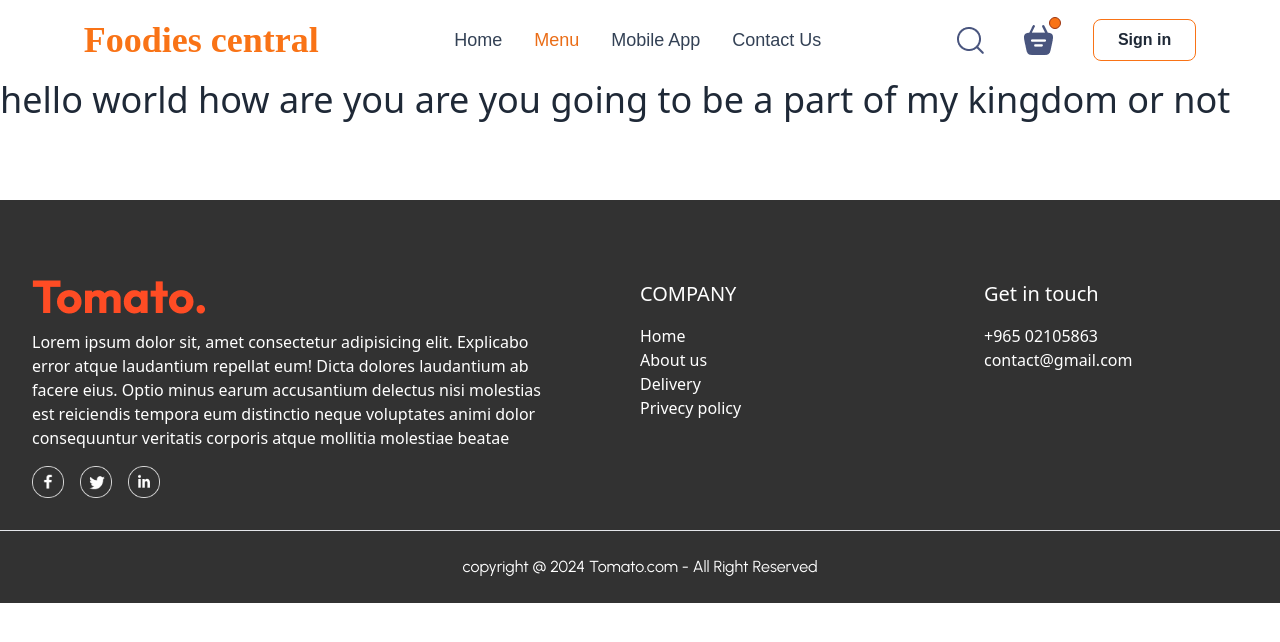
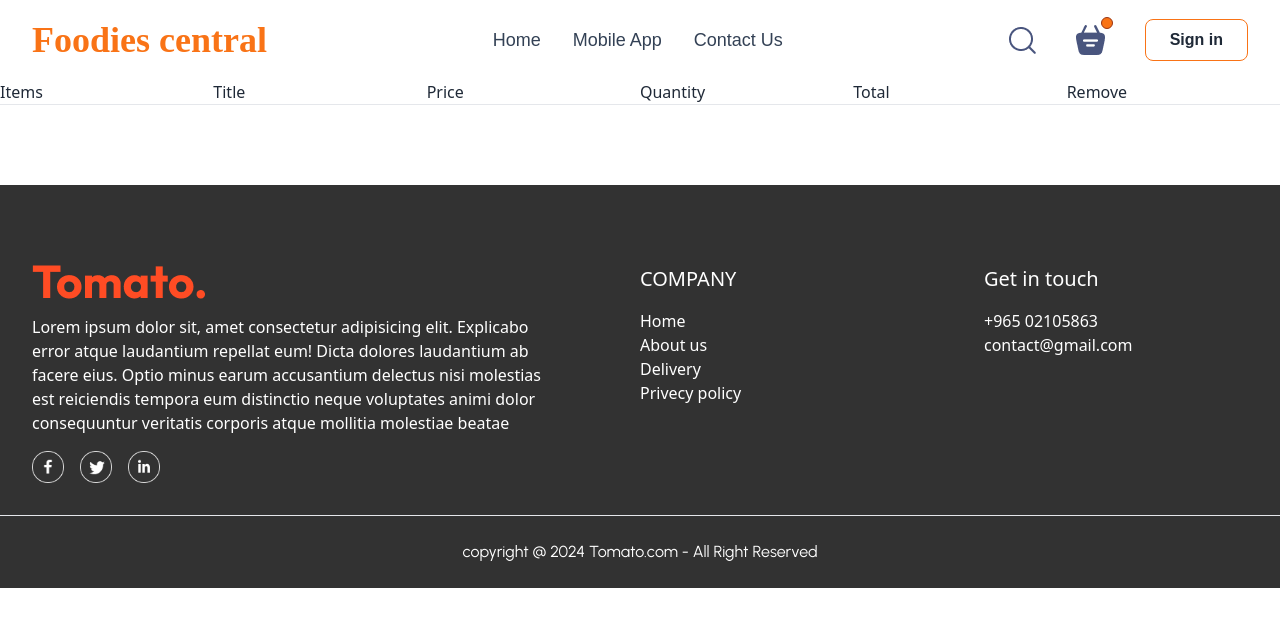
Before and after one commit to marufsiyam91/food-delivery, a React (Vite) app: page /cart in a window 1280 px wide. Shown: the top 642 px of the page. Built offline with nearby package versions, Linux system fonts and the light colour scheme; a web font is replaced by a local one.

Commit message:
cart page item detail shown

```diff
--- a/src/Components/ExploreMenu.jsx
+++ b/src/Components/ExploreMenu.jsx
@@ -1,6 +1,5 @@
-import { useContext } from "react";
+
 import { menu_list } from "../assets/assets";
-import { FoodieContext } from "../Contexts/FoodieContext";
 
 const ExploreMenu = ({ category, setCategory }) => {
   return (
--- a/src/Layout/Navbar.jsx
+++ b/src/Layout/Navbar.jsx
@@ -8,7 +8,7 @@ const Navbar = () => {
   const [showPopup, setShowPopup] = useState(false)
 
   return (
-    <nav className="flex h-20 items-center justify-between lg:justify-around max-w-screen-4xl mx-auto px-8 lg:px-4">
+    <nav className="flex h-20 items-center justify-between max-w-screen-4xl mx-auto px-8 ">
       {
         showPopup &&
         <LoginPopup setShowPopup={setShowPopup}/>
@@ -24,10 +24,6 @@ const Navbar = () => {
               <NavLink to={"/"}>Home</NavLink>
             </li>
             <li className="font-primary text-md 2xl:text-lg font-medium text-slate-700 cursor-pointer">
-              {" "}
-              <NavLink to={"/cart"}>Menu</NavLink>
-            </li>
-            <li className="font-primary text-md 2xl:text-lg font-medium text-slate-700 cursor-pointer">
               <NavLink to={"/place_order"}>Mobile App</NavLink>
             </li>
             <li className="font-primary text-md 2xl:text-lg font-medium text-slate-700 cursor-pointer">
@@ -38,7 +34,7 @@ const Navbar = () => {
         <div className="flex items-center gap-6 lg:gap-10">
           <img src={assets.search_icon} alt="" />
           <div className="relative">
-            <img src={assets.basket_icon} alt="" />
+            <NavLink to={'/cart'}><img src={assets.basket_icon} alt="" /></NavLink>
             <div className="absolute w-3 h-3 rounded-full bg-orange-500 border border-orange-800 top-[-8px] right-[-8px]"></div>
           </div>
           <button onClick={() => setShowPopup(prevState => !prevState)} className="border hover:bg-orange-50 transition duration-300 border-orange-500 py-2 px-6 rounded-lg font-primary font-semibold">
--- a/src/Pages/Cart.jsx
+++ b/src/Pages/Cart.jsx
@@ -1,9 +1,42 @@
+import { useContext } from "react"
+import { FoodieContext } from "../Contexts/FoodieContext"
 
 
 const Cart = () => {
+
+  const {state: {cartItems, food_list}, dispatch} = useContext(FoodieContext)
+
+
+
   return (
-    <div>
-      <h2 className="text-4xl">hello world how are you are you going to be a part of my kingdom or not</h2>
+    <div className="max-w-screen-4xl mx-auto">
+      <div className="grid grid-cols-6 w-full col-span-1 col-span-1.5 col-span-1 col-span-1 col-span-1 col-span-0.5">
+        <p>Items</p>
+        <p>Title</p>
+        <p>Price</p>
+        <p>Quantity</p>
+        <p>Total</p>
+        <p>Remove</p>
+      </div>
+      <hr />
+
+      {food_list.map((item, index) => {
+        if(cartItems[item._id]>0)
+          {
+            return (
+              <div key={index} className="grid py-4 items-center border-b grid-cols-6 w-full col-span-1 col-span-1.5 col-span-1 col-span-1 col-span-1 col-span-0.5">
+                <img src={item.image} alt="" className="w-[50px]"/>
+                <p>{item.name}</p>
+                <p>${item.price}</p>
+                <p>{cartItems[item._id]}</p>
+                <p>${item.price * cartItems[item._id]}</p>
+                <p className="cursor-pointer" onClick={() => dispatch({type: 'removeItem', payload: item._id})}>X</p>
+              </div>
+            )
+          }
+      })
+      }
+
     </div>
   )
 }
```
Also changed, not shown: src/Contexts/FoodieContext.jsx (indentation only).
